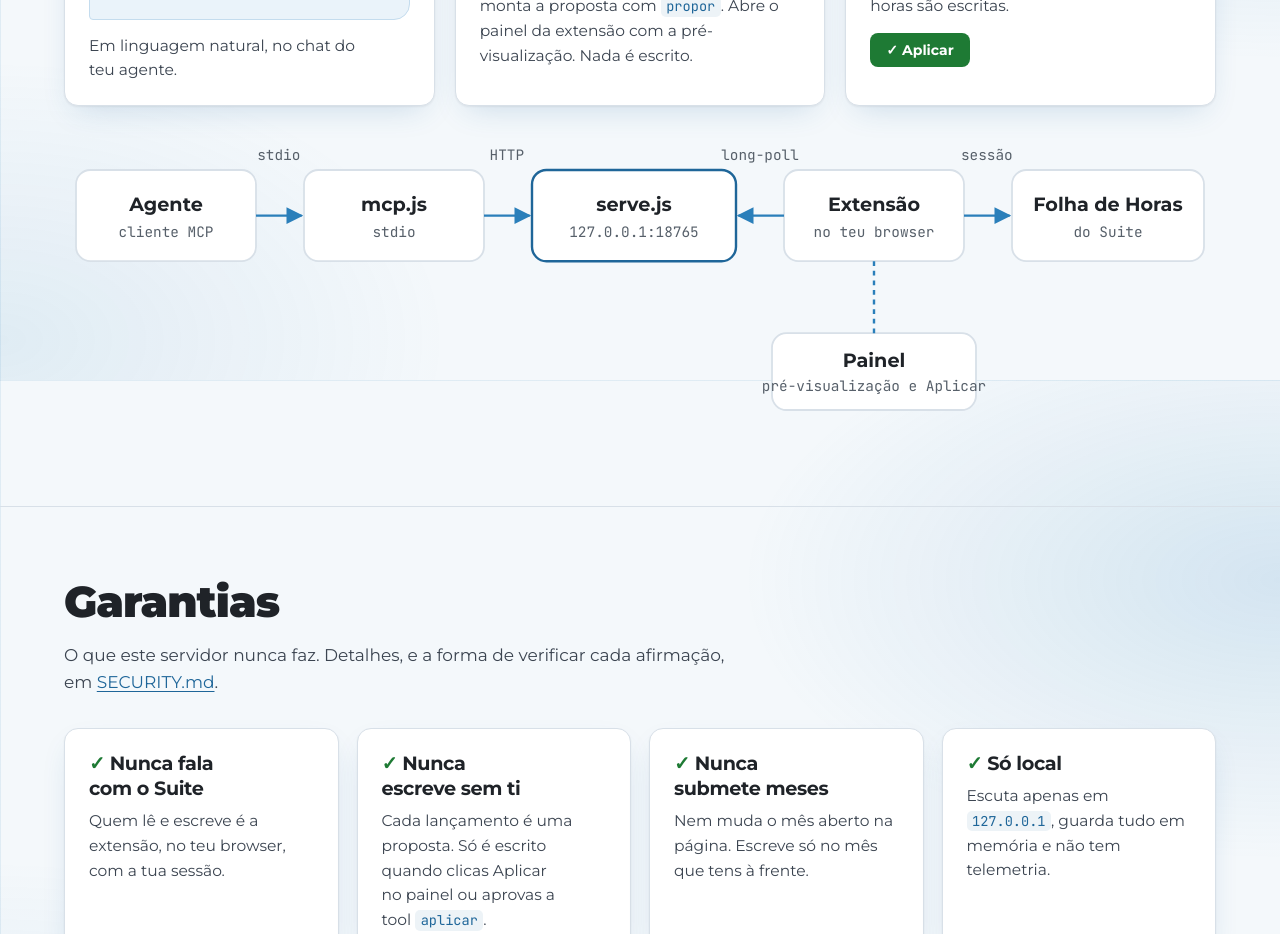
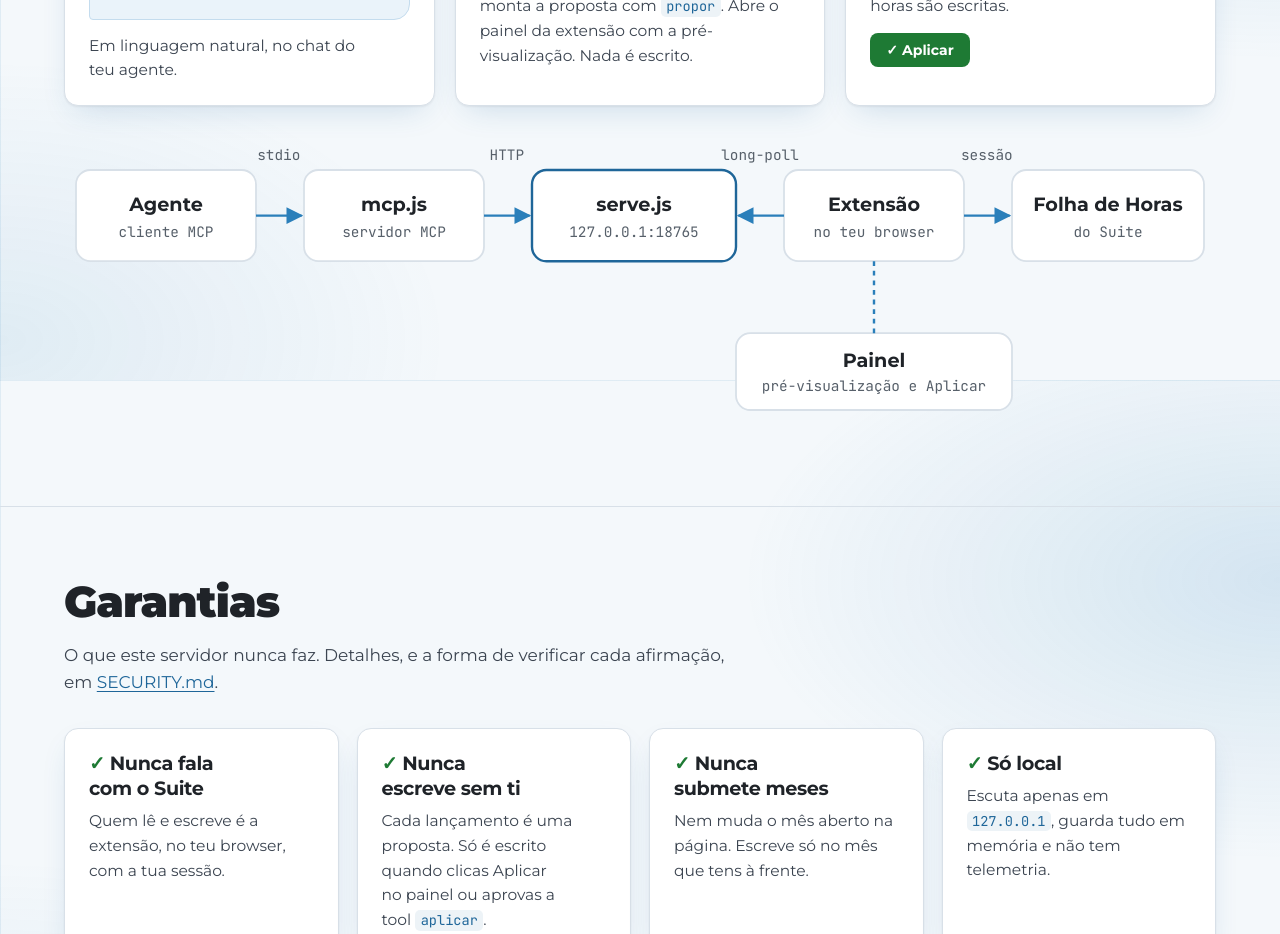
Before and after one commit to williansaez/suite-timesheet-mcp, a website: page docs/index.html in a window 1280 px wide. Shown: the part 1220-2154 px from the top of the page. Drawn offline with Linux system fonts and the light colour scheme.

Commit message:
fix(site): legenda do Painel dentro da caixa no diagrama
Co-Authored-By: Claude Opus 5.5 <noreply@anthropic.com>

```diff
--- a/docs/index.html
+++ b/docs/index.html
@@ -252,7 +252,7 @@
               <rect x="390" y="30" width="170" height="76" rx="12" stroke="#1f6699" stroke-width="2" />
               <rect x="600" y="30" width="150" height="76" rx="12" />
               <rect x="790" y="30" width="160" height="76" rx="12" />
-              <rect x="590" y="166" width="170" height="64" rx="12" />
+              <rect x="560" y="166" width="230" height="64" rx="12" />
             </g>
             <g stroke="#2a7fba" stroke-width="2" fill="none" marker-end="url(#seta)">
               <line x1="160" y1="68" x2="198" y2="68" />
@@ -271,7 +271,7 @@
             </g>
             <g font-size="12" text-anchor="middle" class="m">
               <text x="85" y="86" class="m">cliente MCP</text>
-              <text x="275" y="86" class="m">stdio</text>
+              <text x="275" y="86" class="m">servidor MCP</text>
               <text x="475" y="86" class="m">127.0.0.1:18765</text>
               <text x="675" y="86" class="m">no teu browser</text>
               <text x="870" y="86" class="m">do Suite</text>
```
